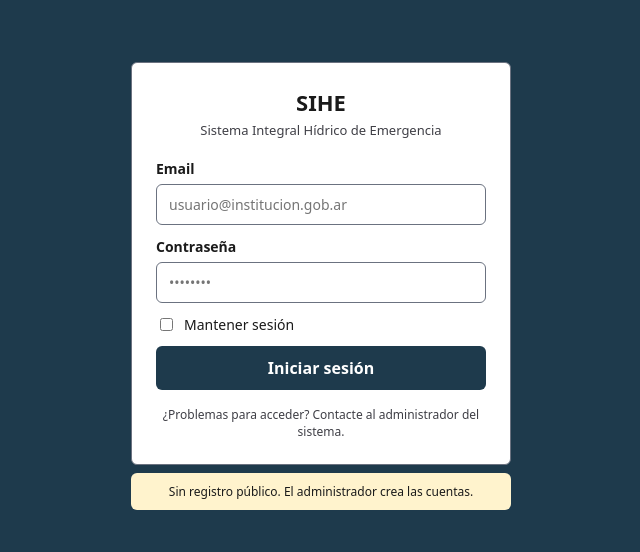
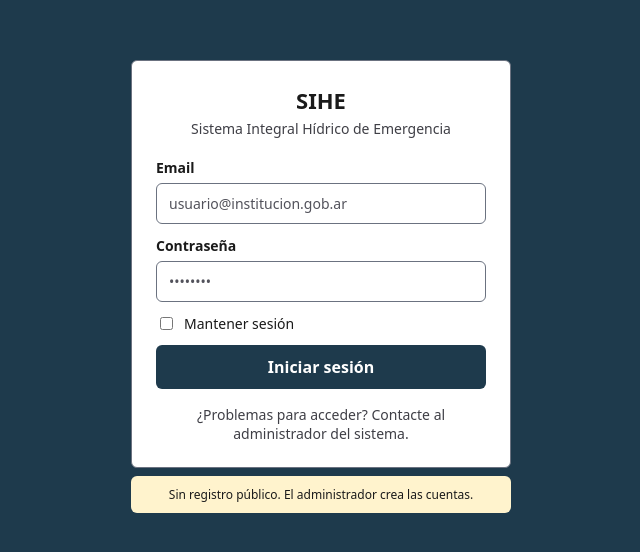
Before and after one commit to Fedecaff/SIHE, a React (Vite) app: page /login in a window 1280 px wide. Shown: the part 114-666 px from the top of the page, without its empty margins (319-959 px from the left). Built offline with nearby package versions, Linux system fonts and the light colour scheme; no server answers.

Commit message:
HCI: contraste de textos, placeholders y estados
Co-authored-by: Cursor <cursoragent@cursor.com>

```diff
--- a/src/styles/global.css
+++ b/src/styles/global.css
@@ -59,7 +59,7 @@ a {
   margin: 0 0 20px;
   text-align: center;
   color: var(--color-muted);
-  font-size: 13px;
+  font-size: 14px;
 }
 
 .field {
@@ -245,7 +245,7 @@ a {
 .login-help {
   margin: 16px 0 0;
   text-align: center;
-  font-size: 12px;
+  font-size: 14px;
   color: var(--color-muted);
 }
 
@@ -293,8 +293,8 @@ a {
 }
 
 .app-header-place {
-  font-size: 11px;
-  opacity: 0.85;
+  font-size: 12px;
+  color: #e8eef2;
 }
 
 .app-header-nav {
@@ -307,13 +307,12 @@ a {
   padding: 6px 10px;
   border-radius: var(--radius);
   font-size: 13px;
-  opacity: 0.9;
+  color: #fff;
 }
 
 .app-nav-link.is-active,
 .app-nav-link:hover {
   background: rgba(255, 255, 255, 0.15);
-  opacity: 1;
 }
 
 .header-bell {
@@ -913,8 +912,8 @@ a {
 }
 
 .map-popup-address {
-  font-size: 12px;
-  color: #666;
+  font-size: 14px;
+  color: var(--color-muted);
 }
 
 .map-page .leaflet-top { top: var(--map-inset-top, 64px); }
@@ -1026,8 +1025,8 @@ a {
 }
 
 .status-observaciones {
-  background: #fef9c3;
-  color: #854d0e;
+  background: #fef3c7;
+  color: #713f12;
 }
 
 .status-no_utilizable {
@@ -1186,9 +1185,16 @@ a {
 
 .form-hint {
   margin: 0 0 12px;
-  font-size: 12px;
+  font-size: 14px;
   color: var(--color-muted);
   line-height: 1.4;
+}
+
+.field input::placeholder,
+.field textarea::placeholder,
+.map-search input::placeholder {
+  color: var(--color-placeholder);
+  opacity: 1;
 }
 
 .form-hint a {
--- a/src/styles/tokens.css
+++ b/src/styles/tokens.css
@@ -6,6 +6,7 @@
   --color-border: #6b7280;
   --color-text: #1a1a1a;
   --color-muted: #3f3f46;
+  --color-placeholder: #52525b;
   --color-warning-bg: #fff3cd;
   --radius: 6px;
   --font: system-ui, -apple-system, "Segoe UI", sans-serif;
```
